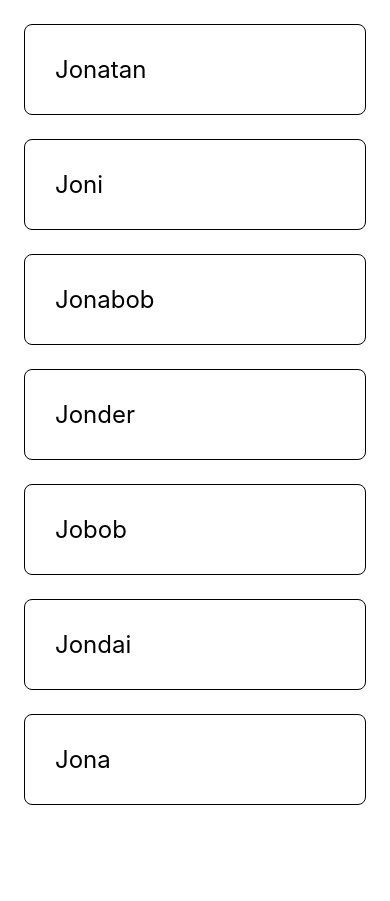
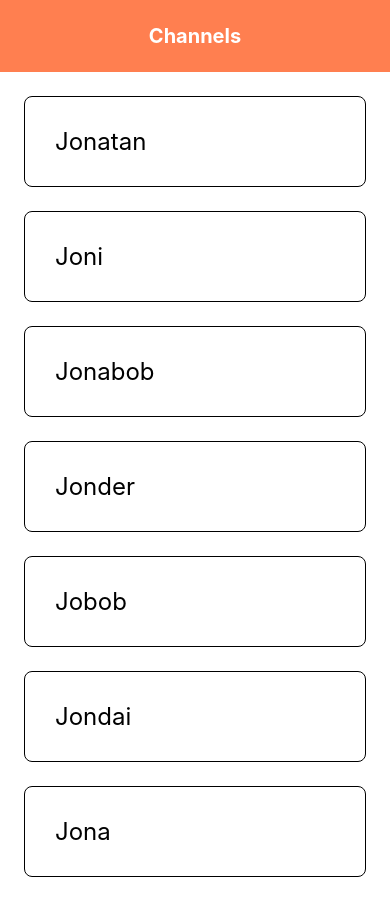
Before and after one commit to Jonatan3/StrainGaugeApp, a React Native app: screen / in a window 390 px wide. Before the commit the page ends 844 px from the top, so only its background shows below. Built offline with nearby package versions, Linux system fonts and the light colour scheme.

Commit message:
Added titlebar, missing some functionallity to change text.

```diff
--- a/App.js
+++ b/App.js
@@ -1,6 +1,6 @@
 import React, {useState} from 'react';
 import {StyleSheet, Text, View, ScrollView, FlatList, TouchableOpacity} from 'react-native'
-//import AddPeople from './components/addPeople';
+import Titlebar from './components/TitleBar';
 
 export default function App() {
   const [people, setPeople] = useState([
@@ -22,7 +22,7 @@ export default function App() {
 
   return (
     <View>
-
+      <Titlebar titleName='Channels'/>
       <View style={styles.container}>
         <FlatList
           keyExtractor={(item) => item.id}
--- /dev/null
+++ b/components/TitleBar.js
@@ -0,0 +1,27 @@
+import React from 'react'
+import { StyleSheet, View, Text } from 'react-native'
+
+export default function TitleBar({ titleName }) {
+
+  return (
+    <View style={styles.titleBar}>
+      <Text style={styles.titleText}>
+        {titleName}
+      </Text>
+    </View>
+  )
+}
+
+const styles = StyleSheet.create({
+  titleBar: {
+    backgroundColor: 'coral',
+    paddingTop: 24,
+    paddingBottom: 24,
+  },
+  titleText: {
+    fontSize: 20,
+    textAlign: 'center',
+    color: '#FFF',
+    fontWeight: 'bold',
+  }
+})
```
Also changed, not shown: componets/TitleBar.js (deleted).
